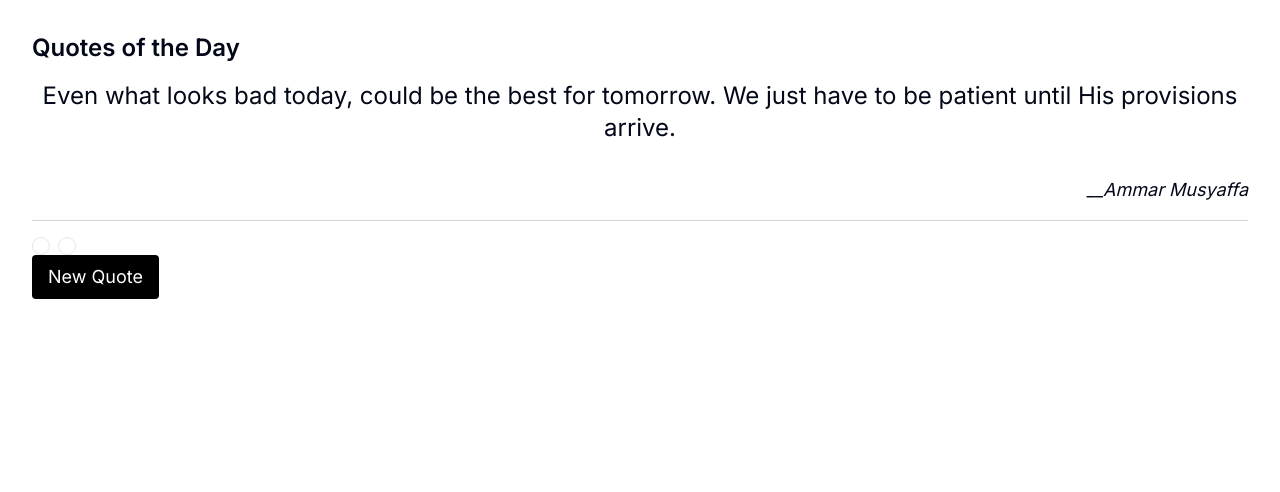
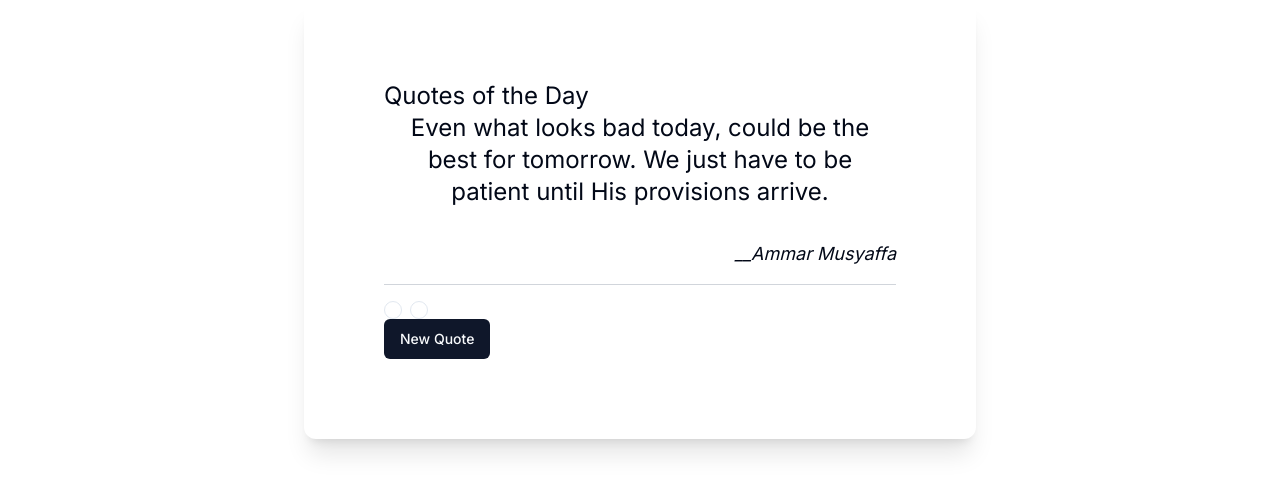
Before and after one commit to ahmadammarm/quotify, a Next.js app: page / in a window 1280 px wide. Shown: the top 492 px of the page. Built offline with nearby package versions, Linux system fonts and the light colour scheme.

Commit message:
update quote card

```diff
--- a/app/components/QuoteCard.tsx
+++ b/app/components/QuoteCard.tsx
@@ -1,6 +1,6 @@
 "use client"
 
-// components/QuoteCard.tsx
+import { Button } from '@/components/ui/button';
 import { useState } from 'react';
 
 const QuoteCard = () => {
@@ -21,8 +21,20 @@ const QuoteCard = () => {
   };
 
   return (
-    <div className="wrapper bg-white rounded p-8">
-      <header className="text-2xl font-semibold mb-4">Quotes of the Day</header>
+    <div className="
+        w-full
+        max-w-2xl
+        mx-auto
+        bg-white
+        rounded-xl
+        shadow-xl
+        p-8
+        sm:p-10
+        md:p-12
+        lg:p-16
+        xl:p-20
+    ">
+      <header className="text-2xl ">Quotes of the Day</header>
       <div className="content">
         <div className="quote-area flex justify-center items-center mb-8">
           <i className="fas fa-quote-left text-xl mr-2"></i>
@@ -43,12 +55,7 @@ const QuoteCard = () => {
                 <i className="fas fa-copy"></i>
               </li>
             </ul>
-            <button
-              onClick={randomQuote}
-              className="bg-black text-white rounded px-4 py-2 text-lg transition duration-300 hover:bg-gray-800"
-            >
-              New Quote
-            </button>
+            <Button onClick={randomQuote}>New Quote</Button>
           </div>
         </div>
       </div>
--- a/package.json
+++ b/package.json
@@ -47,6 +47,7 @@
     "react-day-picker": "^8.9.1",
     "react-dom": "^18",
     "react-hook-form": "^7.48.2",
+    "react-hot-toast": "^2.4.1",
     "tailwind-merge": "^2.0.0",
     "tailwindcss-animate": "^1.0.7",
     "zod": "^3.22.4"
```
Also changed, not shown: 1 other file (tests, documents, lock files or other folders).
